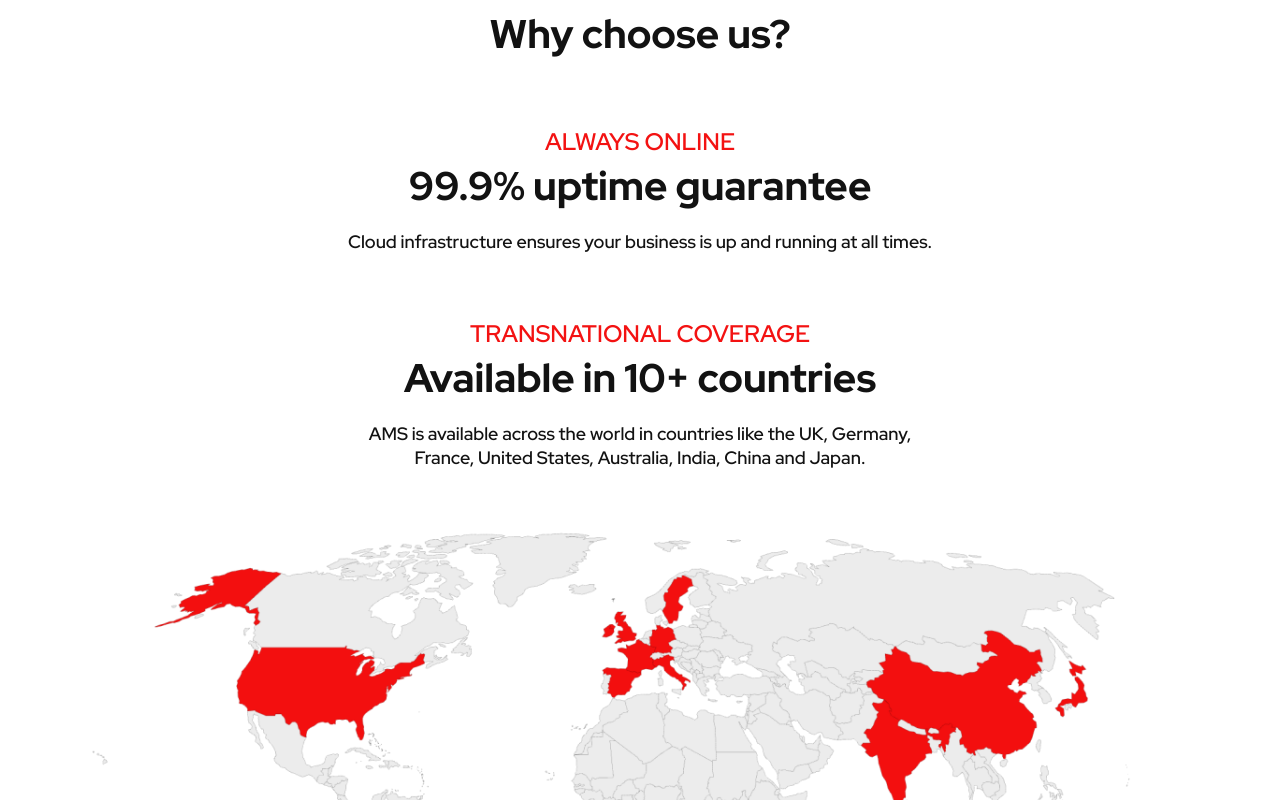
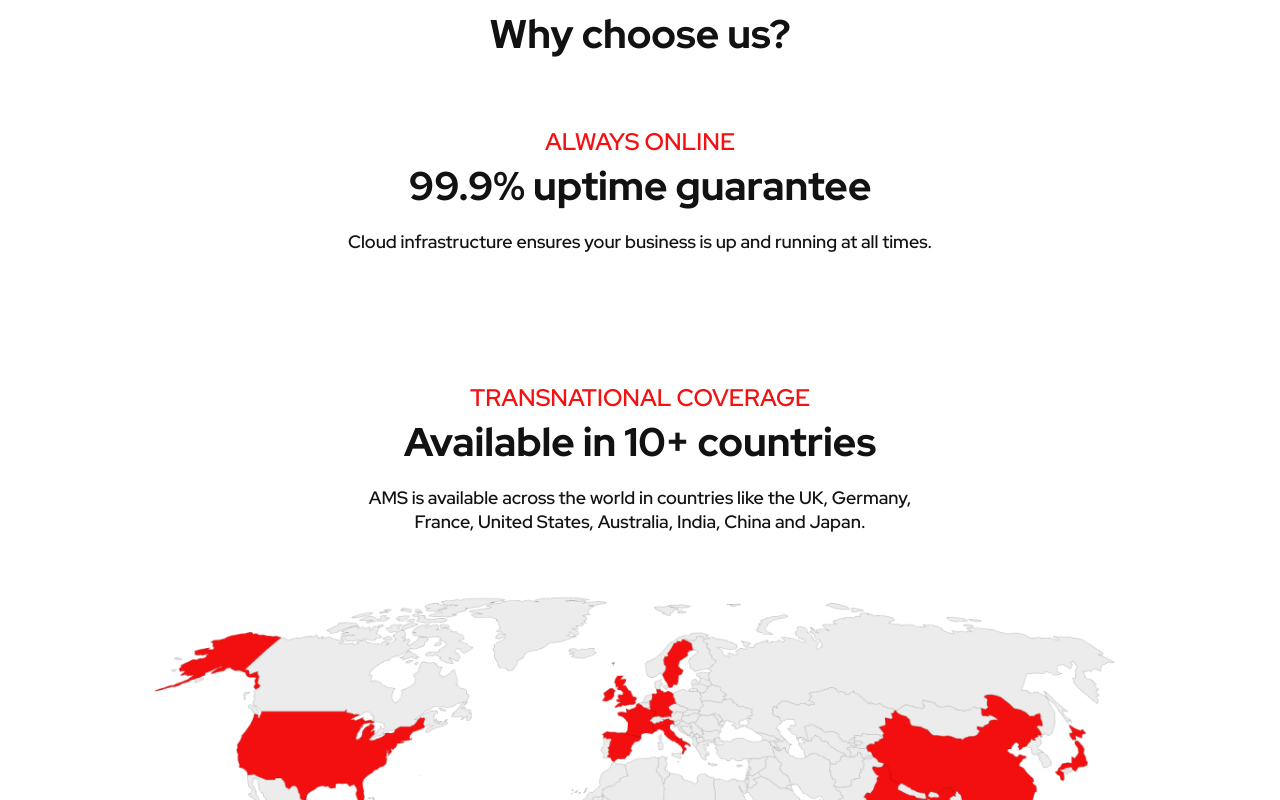
Before and after one commit to kierandrewett/6.2-ams-website, a Next.js app: page /solutions in a window 1280 px wide. Shown: the part 500-1300 px from the top of the page. Built offline with nearby package versions, Linux system fonts and the light colour scheme.

Commit message:
💄 Increase gap for solutions reasons section

```diff
--- a/src/pages/solutions/index.tsx
+++ b/src/pages/solutions/index.tsx
@@ -66,7 +66,7 @@ export default function Solutions() {
                 <HeroBody>
                     <h1 className={"ams-text-center"}>Why choose us?</h1>
                 </HeroBody>
-				<HeroBody className={"ai-center gap-lg jc-center"}>
+				<HeroBody className={"ai-center gap-xl jc-center"}>
 					<div className={"flex dir-col ai-center"}>
 						<Eyebrow uppercase>
 							Always online
```
